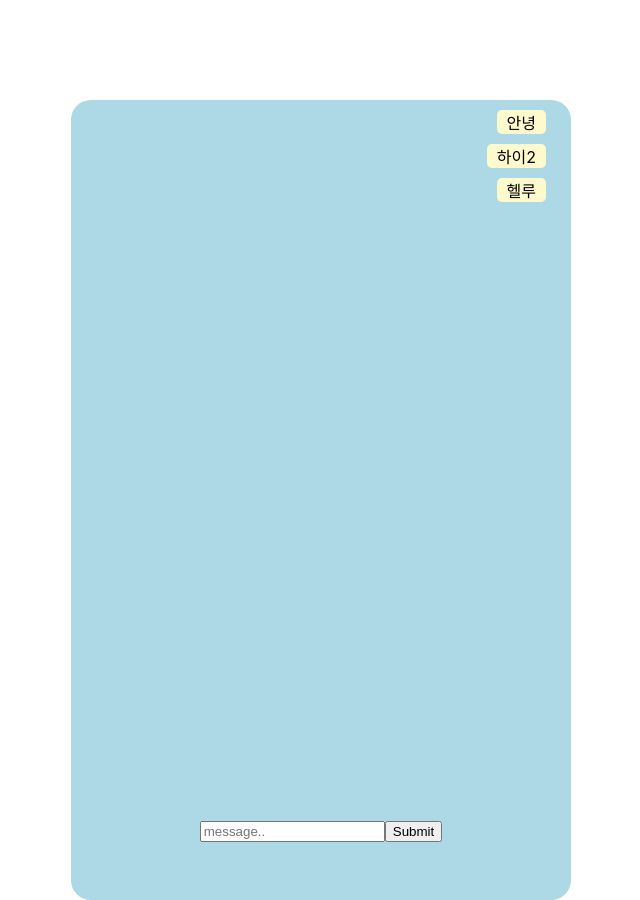
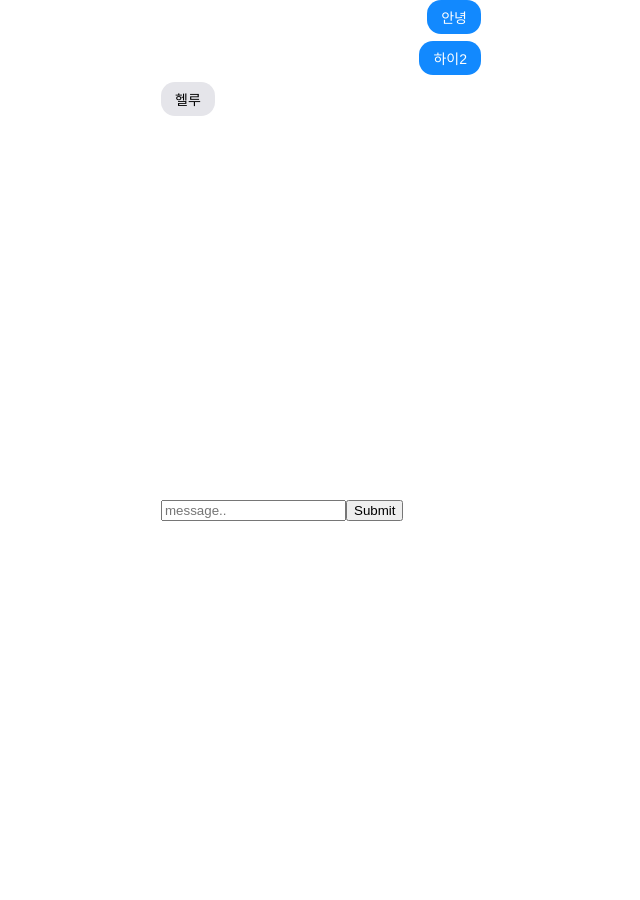
Before and after one commit to pnu-004-team1/Chatbot_front, a React (Create React App) app: page / in a window 1280 px wide. Shown: the whole page, without its empty margins (319-959 px from the left). After the commit the page ends 800 px from the top, so only its background shows below. Built offline with nearby package versions, Linux system fonts and the light colour scheme.

Commit message:
css , input 수정

```diff
--- a/src/App.js
+++ b/src/App.js
@@ -5,35 +5,65 @@ class App extends Component {
   id = 3;
   state = {
     input: '',
-    message: [
-      { id: 0, text: ' 안녕', checked: false },
-      { id: 1, text: ' 하이2', checked: true },
-      { id: 2, text: ' 헬루', checked: false }
+    messages: [
+      { id: 0, text: ' 안녕', from: 'me' },
+      { id: 1, text: ' 하이2', from: 'me' },
+      { id: 2, text: ' 헬루', from: 'other' },
     ]
   }
 
+  handleKeyPress = (e) => {
+    if(e.key === 'Enter'){
+      this.handleCreate();
+    }
+
+  }
+  handleCreate = () => {
+    const { input, messages } = this.state;
+    this.setState({
+      input: '', // 인풋 비우고 concat을 사용하여 배열에 추가
+      messages: messages.concat({
+        id: this.id++,
+        text: input,
+        from: 'me'
+      })
+    });
+  }
+  handleChange = (e) => {
+    this.setState({
+      input: e.target.value // input 의 다음 바뀔 값
+    });
+  }
   render() {
-    const { input, message } = this.state;
-    const messageList = message.map(
-      ({id, text, checked}) => (
-        <div className="me">
+    const { input, messages } = this.state
+    const { handleKeyPress, handleChange } = this
+    const messageList = messages.map(
+      ({id, text, from}) => (
+        <p className={from}>
           {text}
-        </div>
+        </p>
       )
     )
 
     return (
-      <div>
-        <div id="main">
-          <div id="chat">
+      <React.Fragment>
+        <div className="main">
+          <div className="chat">
             {messageList}
           </div>
-          <div>
-            <input type="text" id="test" placeholder="message.." onkeypress="JavaScript:press()"/>
+          <div className="form">
+            <input
+              type="text"
+              id="test"
+              placeholder="message.."
+              value={input}
+              onKeyPress={handleKeyPress}
+              onChange={handleChange}
+            />
             <button onclick="send()">Submit</button>
           </div>
         </div>
-      </div>
+      </React.Fragment>
     );
   }
 }
--- a/src/common/css/common.css
+++ b/src/common/css/common.css
@@ -1,4 +1,4 @@
-/* main */
+/* main
 #main {
     margin: auto;
     margin-top: 100px;
@@ -58,4 +58,55 @@
     text-align: left;
     float: left;
     clear: both;
-}
+} */
+body {
+    background: white;
+    font: 14px "Helvetica Neue", Helvetica, Arial, sans-serif;
+  }
+  .chat {
+    margin: 0 auto;
+    max-width: 320px;
+    overflow: auto;
+    height: 500px;
+  }
+  .form {
+    margin: 0 auto;
+    max-width: 320px;
+  }
+  p {
+    margin: 0 0 0.5em;
+    border-radius: 1em;
+    padding: 0.5em 1em;
+    background: #e5e5ea;
+    max-width: 75%;
+    clear: both;
+    position: relative;
+  }
+  p.other {
+    float: left;
+  }
+  /* p.other::after {
+    content: "";
+    position: absolute;
+    left: -0.5em;
+    bottom: 0;
+    width: 0.5em;
+    height: 1em;
+    border-right: 0.5em solid #e5e5ea;
+    border-bottom-right-radius: 1em 0.5em;
+  } */
+  p.me {
+    float: right;
+    background-color: #1289fe;
+    color: white;
+  }
+  /* p.me::after {
+    content: "";
+    position: absolute;
+    right: -0.5em;
+    bottom: 0;
+    width: 0.5em;
+    height: 1em;
+    border-left: 0.5em solid #1289fe;
+    border-bottom-left-radius: 1em 0.5em;
+  } */
```
